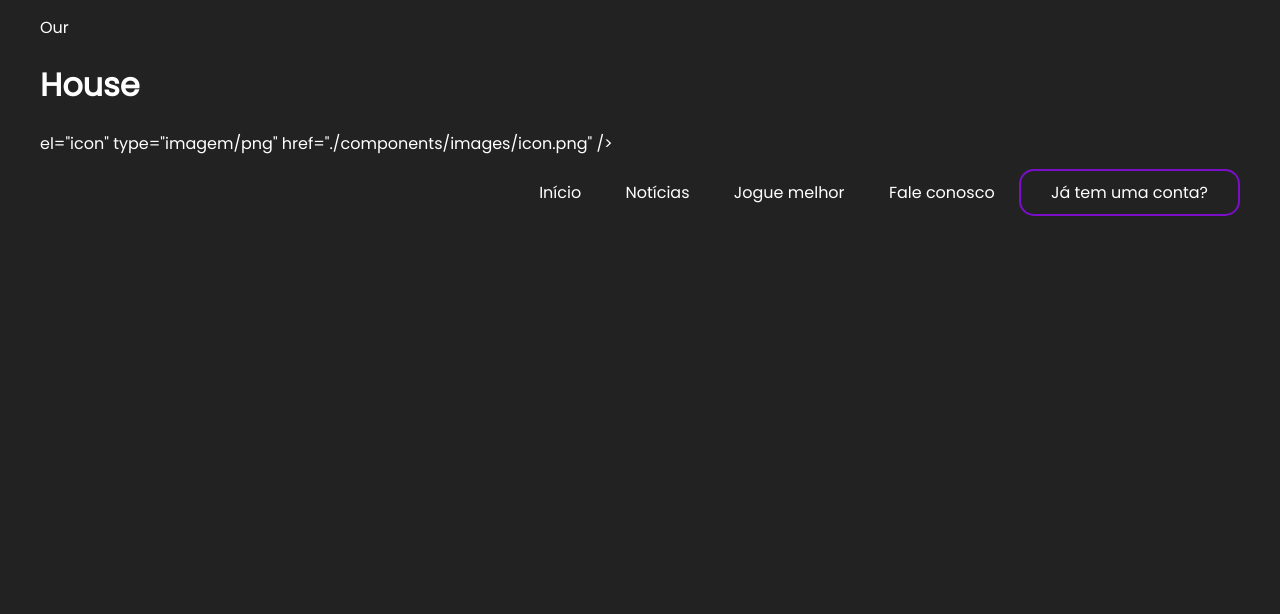
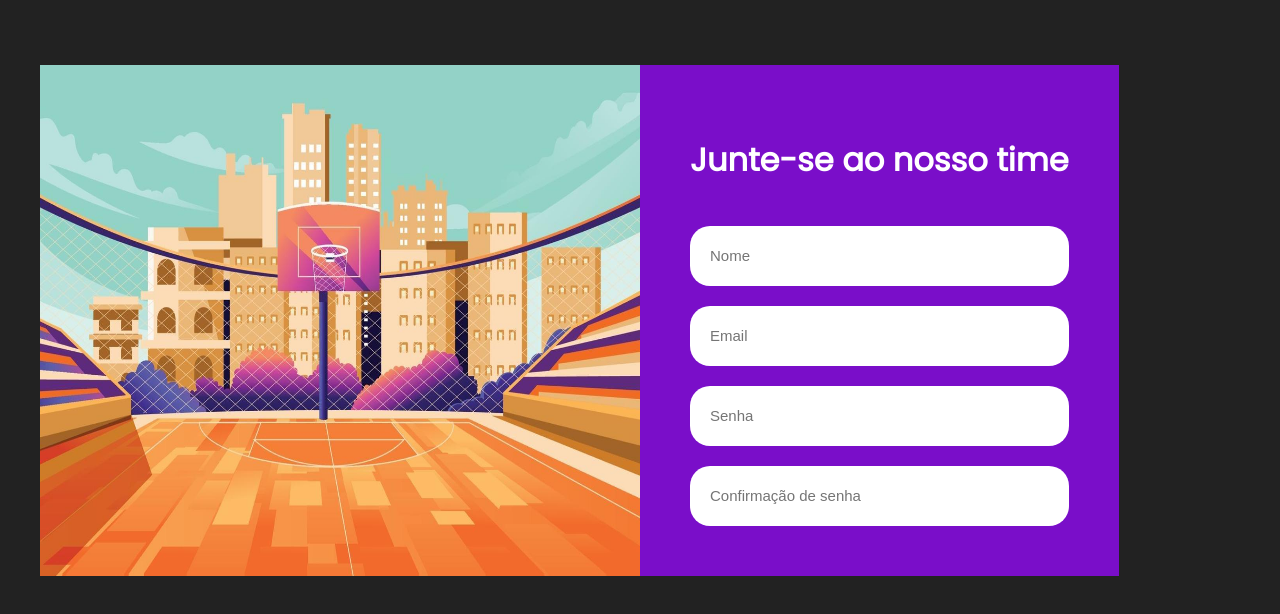
Before and after one commit to Jefferson-Araujo-Silva/projeto-individual, a plain HTML site: page Site estático/cadastro.html in a window 1280 px wide. Drawn offline with Linux system fonts and the light colour scheme.

Commit message:
'subindo tela de cadastro'

```diff
--- a/Site estático/cadastro.html
+++ b/Site estático/cadastro.html
@@ -6,24 +6,27 @@
     <meta name="viewport" content="width=device-width, initial-scale=1.0">
     <link rel="stylesheet" href="./styles/styles.css">
     <link rel="stylesheet" href="./styles/fonts.css">
-    <link <h1>Our</h1>
-            <h1>House</h1>el="icon" type="imagem/png" href="./components/images/icon.png" />
+    <link rel="stylesheet" href="./styles/cadastro.css">
     <title>Our House | Cadastro</title>
 </head>
 <body>
 
-    <header>
-        <div id="title">
-
+    <main>
+        <div class="container1">
+            <div class="div_img">
+                <img src="./components/images/quadra.jpg" alt="" class="quadra">
+            </div>
         </div>
-        <ul>
-            <a href="./index.html"><li>Início</li></a>
-            <a href="#noticias"><li>Notícias</li></a>
-            <a href="./dicas.html"><li>Jogue melhor</li></a>
-            <a href="#"><li>Fale conosco</li></a>
-            <a id="inscreva-se-btn" href="#"><li>Já tem uma conta?</li></a>
-        </ul>
-    </header>
+        <div class="container2">
+            <div class="form">
+                <h1>Junte-se ao nosso time</h1>
+                <input placeholder="Nome" type="text" id="in_nome">
+                <input placeholder="Email" type="email" id="in_email">
+                <input placeholder="Senha" type="password" id="in_senha">
+                <input placeholder="Confirmação de senha" type="password" id="in_confirmSenha">
+            </div>
+        </div>
+    </main>
 
 </body>
 </html>
--- /dev/null
+++ b/Site estático/styles/cadastro.css
@@ -0,0 +1,13 @@
+.container1 .div_img{
+    display: flex;
+    height: 100%;
+    width: 110%;
+}
+.container2{
+    background-color: rgb(122, 14, 201);
+}
+.form{
+    margin: 50px;
+    display: flex;
+    flex-direction: column;
+}
--- a/Site estático/styles/dicas.css
+++ b/Site estático/styles/dicas.css
@@ -25,7 +25,7 @@ main #text1{
 main #img1{
     margin-top: 13%;
     margin-left: 40%;
-    width: 45%;
+    width: 40%;
     height: 60%;
     position: absolute;
 
```
Also changed, not shown: Site estático/components/images/quadra.jpg (added).
